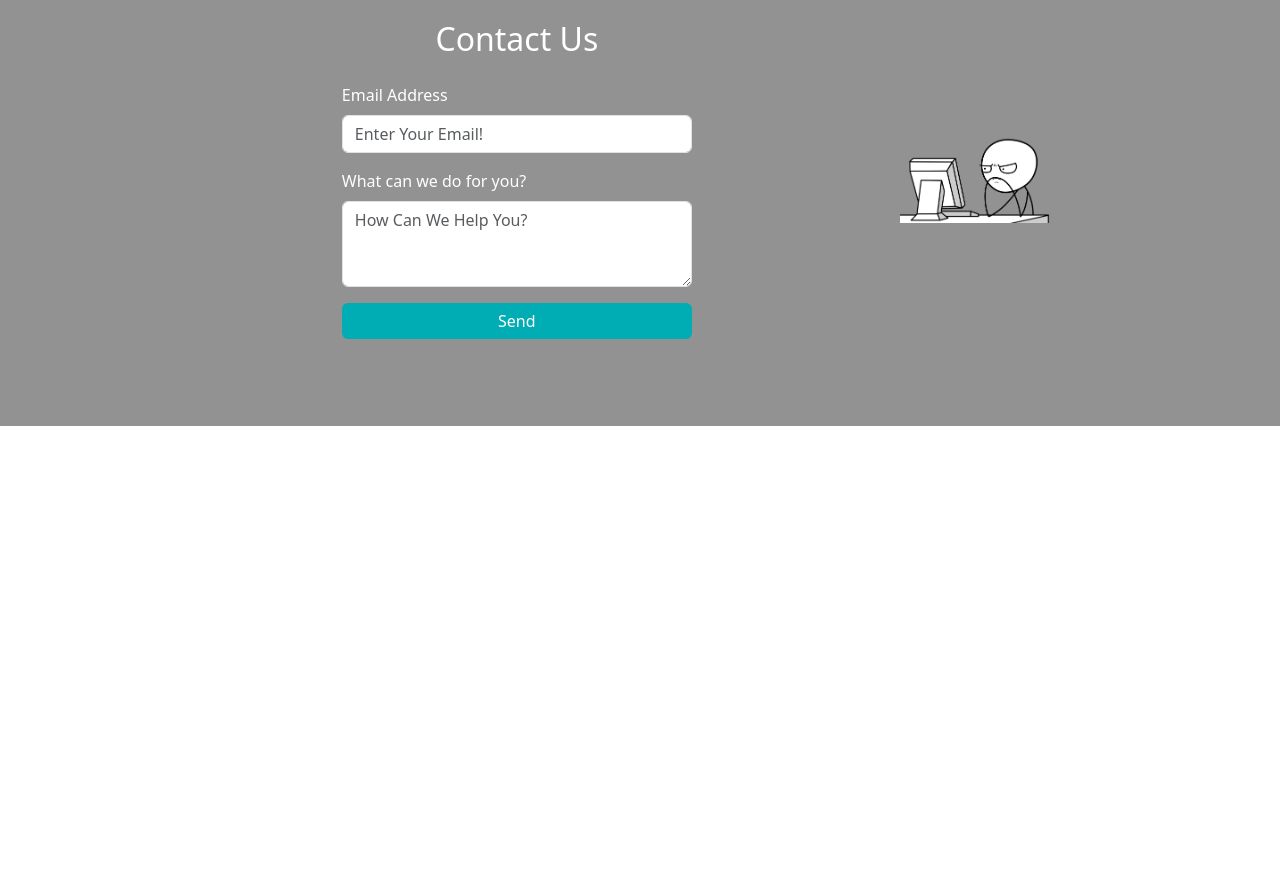
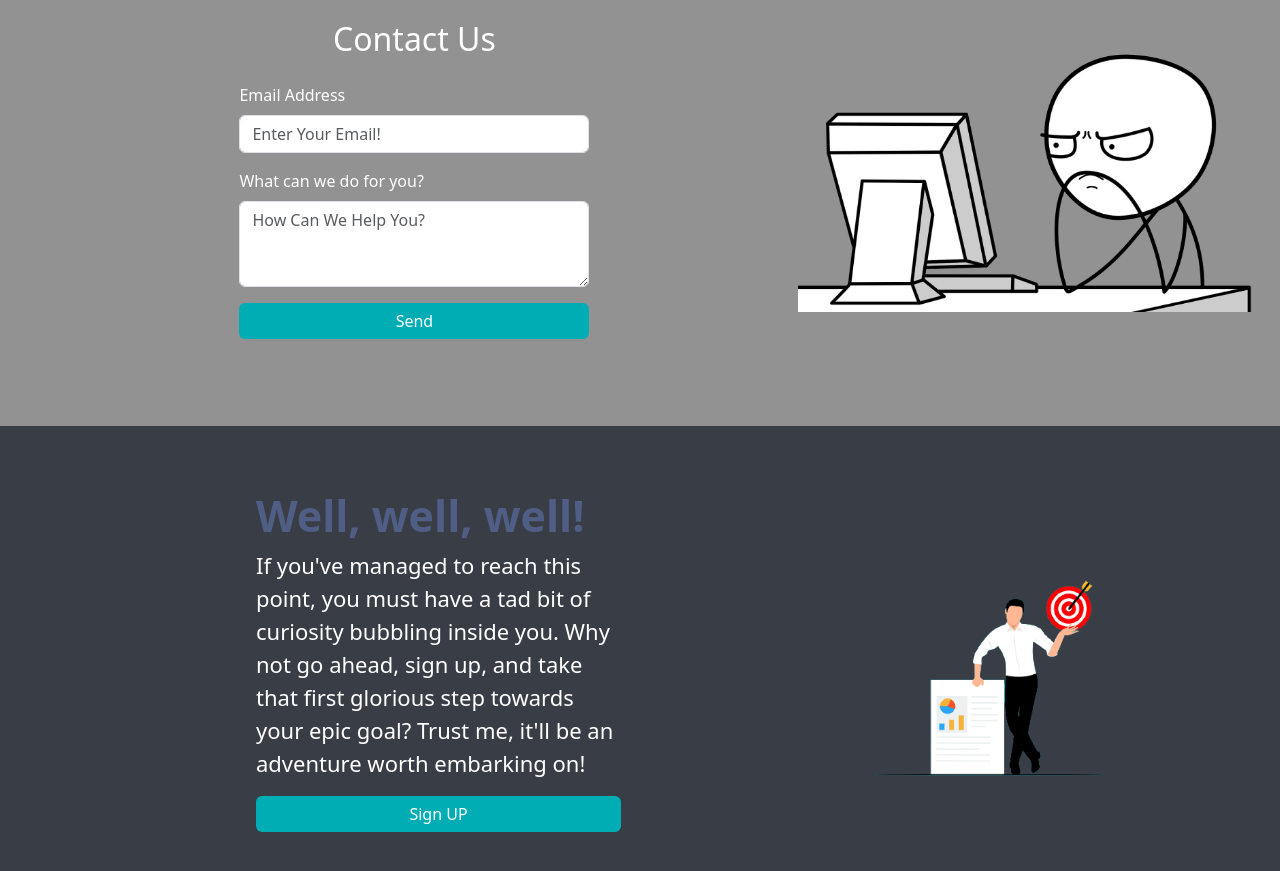
Before and after one commit to rayed152/HowTooo, a Next.js app: page / in a window 1280 px wide. Shown: the part 1740-2611 px from the top of the page. Before the commit the page ends 2166 px from the top, so only its background shows below. Built offline with nearby package versions, Linux system fonts and the light colour scheme.

Commit message:
Created the fifth div

```diff
--- a/Components/Home1.js
+++ b/Components/Home1.js
@@ -3,6 +3,7 @@ import SecondDiv from "./homelements/SecondDiv";
 import ThirdDiv from "./homelements/ThirdDiv";
 import FirstDiv from "./homelements/FirstDiv";
 import FourthDiv from "./homelements/FourthDiv";
+import FifthDiv from "./homelements/FifthDiv";
 
 function Home1() {
   return (
@@ -15,6 +16,8 @@ function Home1() {
       <ThirdDiv />
       {/* Fouth Div */}
       <FourthDiv />
+      {/* Fifth Div */}
+      <FifthDiv />
     </div>
   );
 }
--- /dev/null
+++ b/Components/homelements/FifthDiv.js
@@ -0,0 +1,30 @@
+import Image from "next/image";
+import React from "react";
+import { Button } from "react-bootstrap";
+import styles from "./cssfiles/fifthdiv.module.css";
+
+function FifthDiv() {
+  return (
+    <div className={`${styles.maindiv}`}>
+      <div className={`d-flex flex-column flex-lg-row align-items-lg-center`}>
+        <div className="col-lg-0.5 d-lg-block d-none"></div>
+        <div className={`${styles.subdiv1} order-lg-1 order-sm-2`}>
+          <h1>Well, well, well!</h1>
+          <p>
+            If you've managed to reach this point, you must have a tad bit of
+            curiosity bubbling inside you. Why not go ahead, sign up, and take
+            that first glorious step towards your epic goal? Trust me, it'll be
+            an adventure worth embarking on!
+          </p>
+          <Button>Sign UP</Button>
+        </div>
+        <div className={`${styles.subdiv2}  order-lg-2 order-sm-1`}>
+          <Image src="/div5.png" width={2000} height={200} />
+        </div>
+        <div className="col-lg-2 d-lg-block d-none"></div>
+      </div>
+    </div>
+  );
+}
+
+export default FifthDiv;
--- a/Components/homelements/FirstDiv.js
+++ b/Components/homelements/FirstDiv.js
@@ -9,9 +9,9 @@ function FirstDiv() {
 
   return (
     <div>
-      <div className={`d-flex flex-column flex-lg-row ${styles.maindiv}`}>
+      <div className={`d-flex  flex-lg-row ${styles.maindiv}`}>
         <div className="col-lg-2 d-lg-block d-none"></div>
-        <div className="d-flex flex-column flex-lg-row align-items-lg-center">
+        <div className="d-flex  flex-lg-row align-items-lg-center">
           <div className={styles.subdiv1}>
             <div style={{ marginLeft: "20%" }}>
               <h1>Want To Learn Coding For Free?</h1>
--- a/Components/homelements/FourthDiv.js
+++ b/Components/homelements/FourthDiv.js
@@ -11,8 +11,8 @@ function FourthDiv() {
         <br /> projects?
       </h1>
       <div className={`d-flex flex-column flex-lg-row align-items-lg-center`}>
-        <div className="col-lg-2 d-lg-block d-none"></div>
-        <div className={`${styles.subdiv1}`}>
+        <div className="col-lg-.5 d-lg-block d-none"></div>
+        <div className={`${styles.subdiv1} order-lg-1 order-sm-2`}>
           <h2 className="text-center pb-3 color-#505E86">Contact Us</h2>
           <Form>
             <Form.Group controlId="formBasicEmail">
@@ -37,10 +37,12 @@ function FourthDiv() {
             <Button>Send</Button>
           </Form>
         </div>
-        <div className={`ms-lg-4 mt-lg-0 ${styles.subdiv2}`}>
+        <div
+          className={`ms-lg-4 mt-lg-0 order-lg-2 order-sm-1 ${styles.subdiv2}`}
+        >
           <Image src="/div4.png" width={600} height={200} />
         </div>
-        <div className="col-lg-2 d-lg-block d-none"></div>
+        <div className="col-lg-1 d-lg-block d-none"></div>
       </div>
     </div>
   );
--- /dev/null
+++ b/Components/homelements/cssfiles/fifthdiv.module.css
@@ -0,0 +1,33 @@
+.maindiv{
+    padding:5%;
+    background-color: #393E46;
+}
+
+.subdiv1{
+    /* margin-left: 80px ; */
+}
+
+.subdiv1 h1{
+    font-size: 43px;
+    font-weight:bold;
+    color: #505E86;
+}
+
+.subdiv1 p{
+    width: 70%;
+    font-size: 22px;
+    font-weight: lighter;
+    color: white;
+}
+
+
+.subdiv1 Button{
+    width: 70%;
+    background-color: #00ADB5;
+    border: black;
+}
+
+
+.subdiv2{
+
+}
```
Also changed, not shown: Components/homelements/cssfiles/firstdiv.module.css (line endings or trailing spaces).
